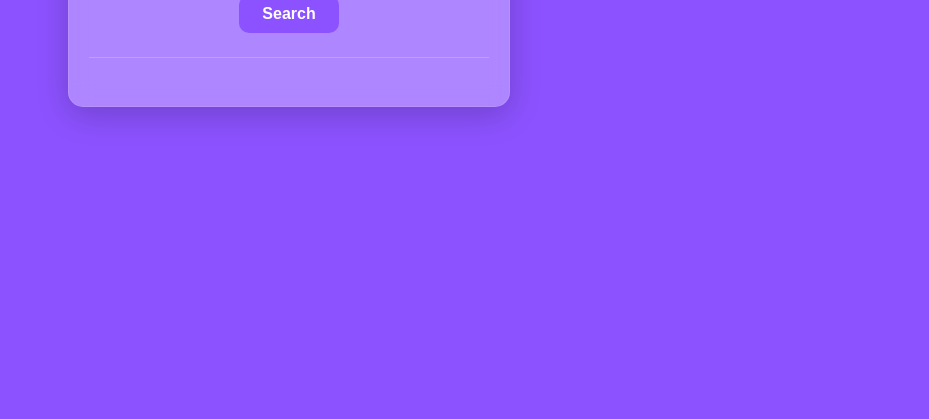
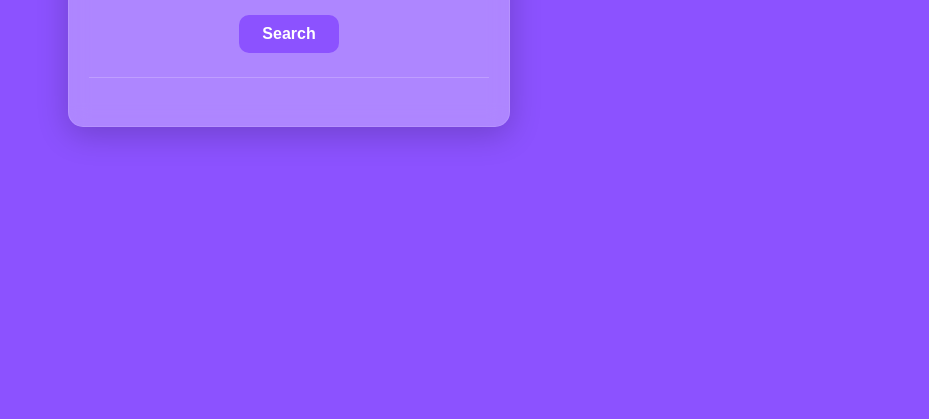
Before and after one commit to codewithharshsingh/weather-app-for-download, a website: page index.html in a window 1280 px wide. Shown: the part 421-840 px from the top of the page, without its empty margins (351-1280 px from the left). Before the commit the page ends 800 px from the top, so only its background shows below. Drawn offline with Linux system fonts and the light colour scheme.

Commit message:
Fix spacing issue on window screens

```diff
--- a/style.css
+++ b/style.css
@@ -1,13 +1,16 @@
 /* General body styles */
 body {
+  min-height: 100vh;
+  height: auto;
   background: #8c52ff;
   font-family: "Segoe UI", Tahoma, Geneva, Verdana, sans-serif;
   display: flex;
   align-items: center;
   justify-content: center;
-  height: 100vh;
   margin: 0;
+  padding: 20px; /* Add space for small viewports */
   transition: background 0.5s ease;
+  overflow-y: auto;
 }
 
 .dark-mode {
```
